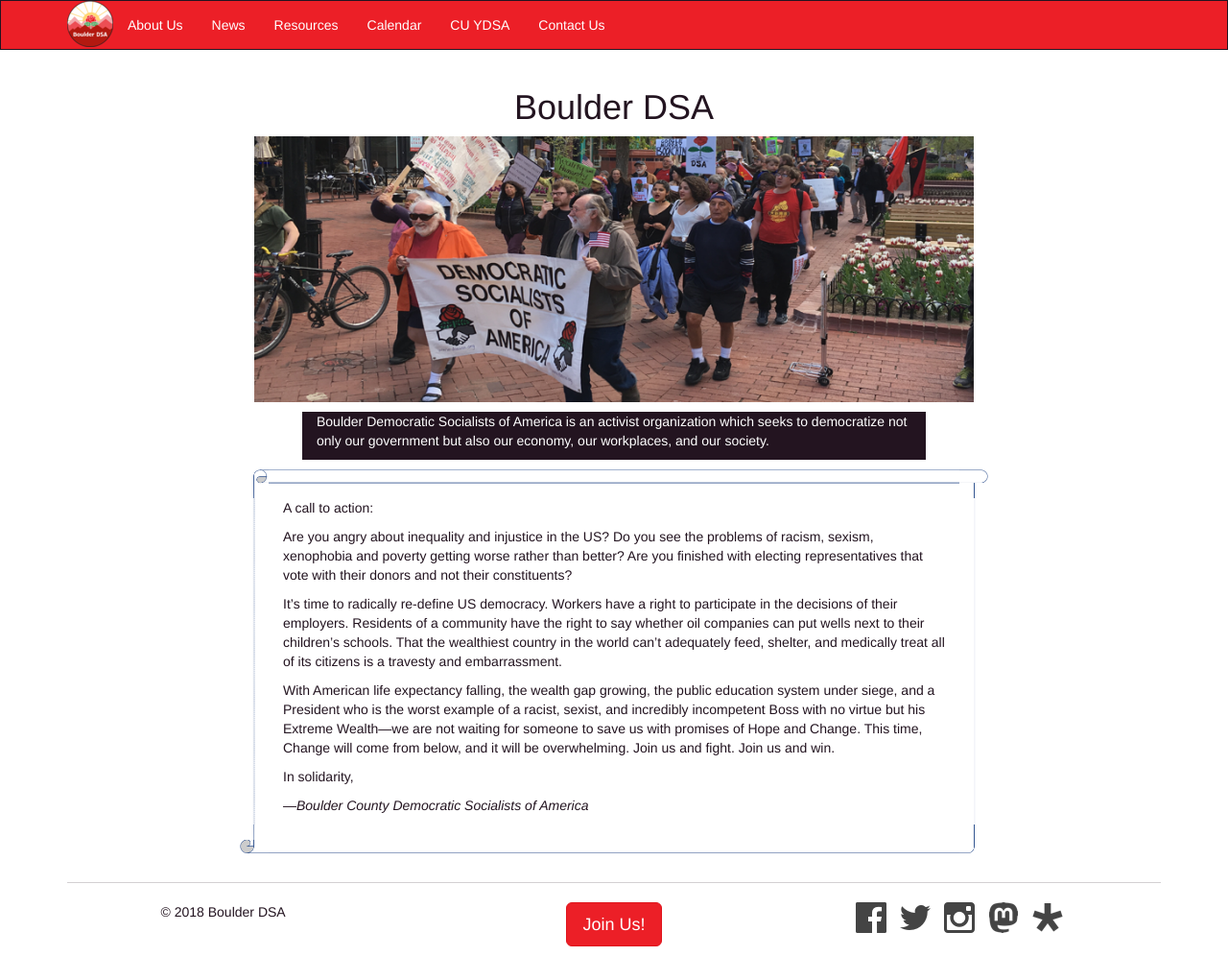
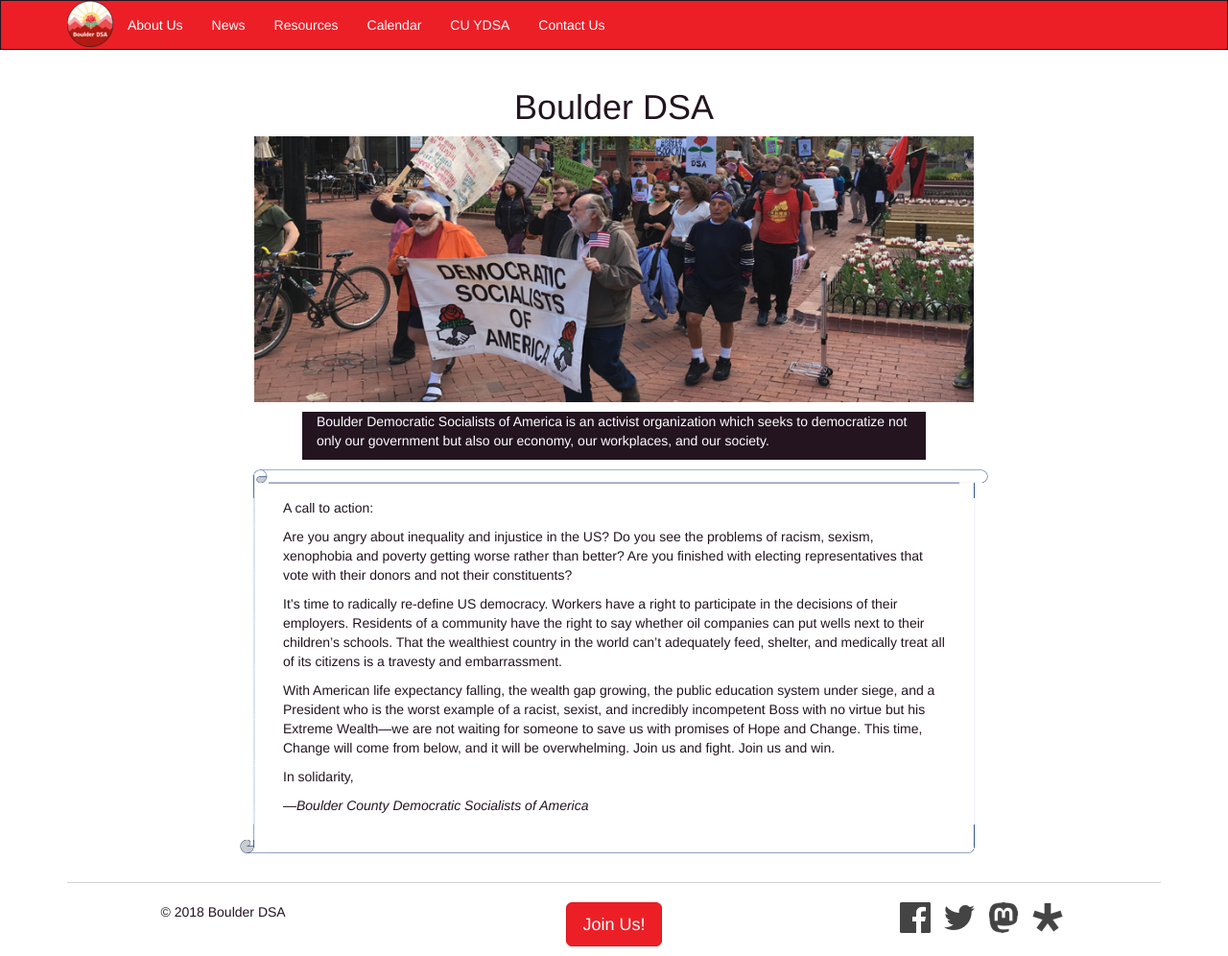
Before and after one commit to boulderdsa/boulderdsa.github.io, a Jekyll site: the page built from index.md, in a window 1280 px wide. Shown: the whole page at 96% size. Built offline with Jekyll 4.4.1, drawn with Linux system fonts in a browser that asks for light colours.

Commit message:
Hide inactive social media (Instagram)

```diff
--- a/_config.yml
+++ b/_config.yml
@@ -88,7 +88,7 @@ socialmedia:
 - name: twitter
   url: https://twitter.com/boulderDSA
 - name: instagram
-  url: "#"
+  url:
 - name: mastodon
   url: https://soc.ialis.me/@BoulderDSA
 - name: diaspora
--- a/_layouts/base.html
+++ b/_layouts/base.html
@@ -80,10 +80,12 @@ apple-touch-icon-sizes: [57, 72, 76, 114, 120, 144, 152, 180]
   <div class="col-md-4 col-lg-offset-1">&copy; 2018 Boulder DSA</div>
   <div class="col-md-4 col-lg-2 text-center"><a href="/contact/"><button class="btn btn-primary btn-lg">Join Us!</button></a></div>
   <div class="col-md-4 text-right"><ul class="list-inline">
-  {% for site in site.socialmedia %}
+  {%- for site in site.socialmedia -%}
+  {%- if site.url %}
   <li><a href="{{ site.url }}">
     <img src="/images/socialmedia/{{site.name}}.png" srcset="/images/socialmedia/{{site.name}}@2x.png 2x"
         alt="{{site.name | capitalize}}"></a></li>
+  {%- endif -%}
   {%- endfor %}
   </ul></div>
   </div>
```
